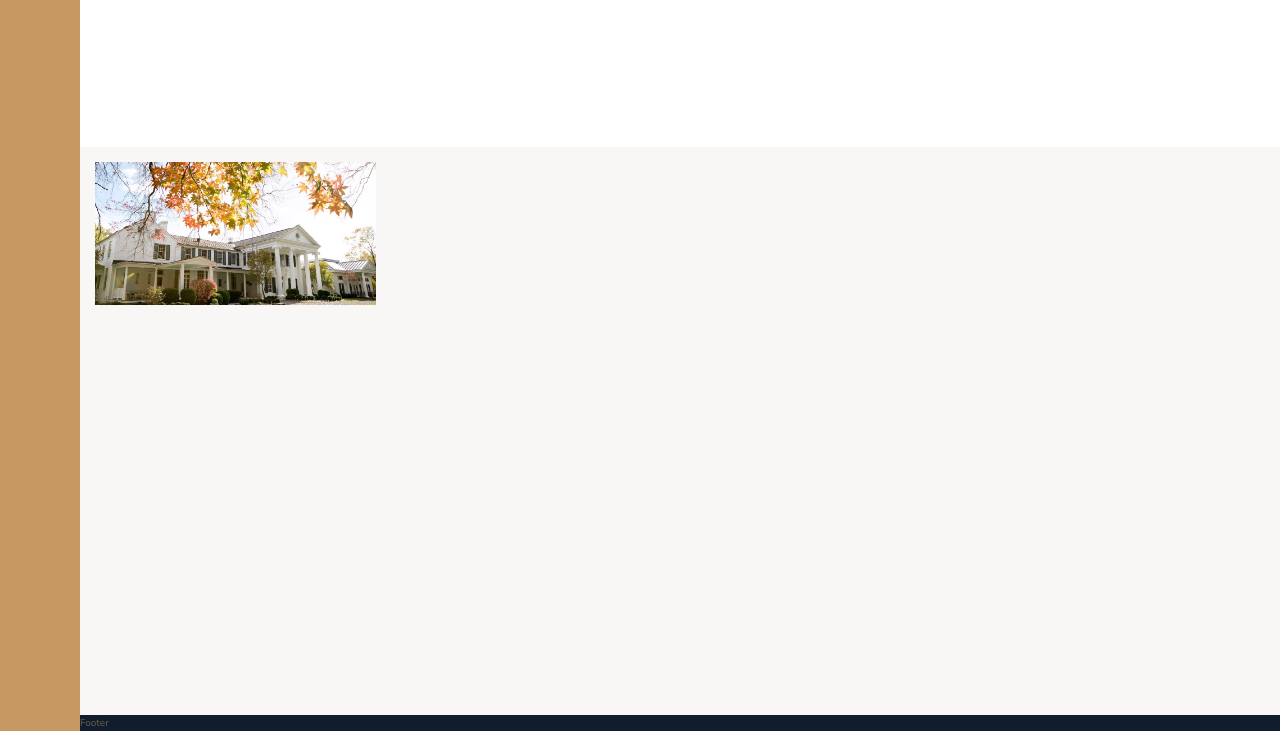
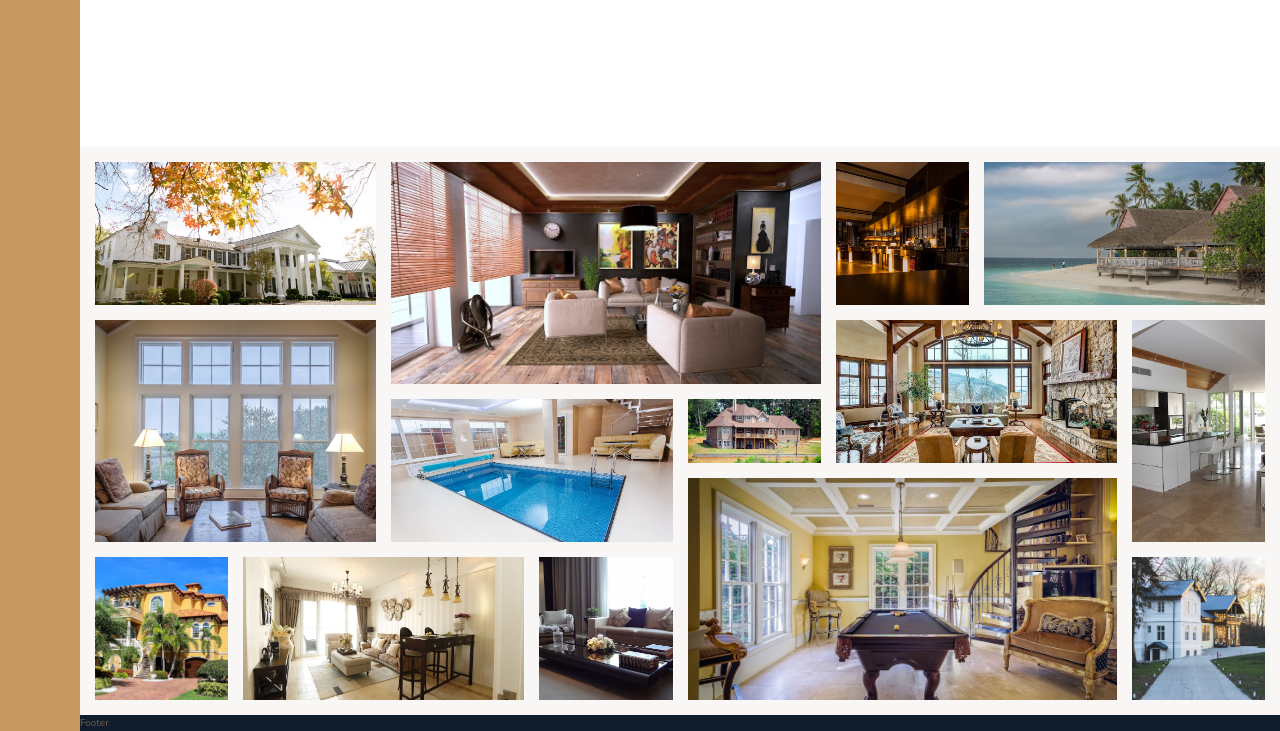
Before and after one commit to asonni/nexter, a website: page index.html in a window 1280 px wide. Shown: the part 2913-3644 px from the top of the page. Drawn offline with nearby package versions, Linux system fonts and the light colour scheme.

Commit message:
Building the Gallery - Part 2

```diff
--- a/index.html
+++ b/index.html
@@ -318,8 +318,66 @@
       <figure class="gallery__item gallery__item--1">
         <img src="img/gal-1.jpeg" alt="Gallery image 1" class="gallery__img" />
       </figure>
+      <figure class="gallery__item gallery__item--2">
+        <img src="img/gal-2.jpeg" alt="Gallery image 2" class="gallery__img" />
+      </figure>
+      <figure class="gallery__item gallery__item--3">
+        <img src="img/gal-3.jpeg" alt="Gallery image 3" class="gallery__img" />
+      </figure>
+      <figure class="gallery__item gallery__item--4">
+        <img src="img/gal-4.jpeg" alt="Gallery image 4" class="gallery__img" />
+      </figure>
+      <figure class="gallery__item gallery__item--5">
+        <img src="img/gal-5.jpeg" alt="Gallery image 5" class="gallery__img" />
+      </figure>
+      <figure class="gallery__item gallery__item--6">
+        <img src="img/gal-6.jpeg" alt="Gallery image 6" class="gallery__img" />
+      </figure>
+      <figure class="gallery__item gallery__item--7">
+        <img src="img/gal-7.jpeg" alt="Gallery image 7" class="gallery__img" />
+      </figure>
+      <figure class="gallery__item gallery__item--8">
+        <img src="img/gal-8.jpeg" alt="Gallery image 8" class="gallery__img" />
+      </figure>
+      <figure class="gallery__item gallery__item--9">
+        <img src="img/gal-9.jpeg" alt="Gallery image 9" class="gallery__img" />
+      </figure>
+      <figure class="gallery__item gallery__item--10">
+        <img
+          src="img/gal-10.jpeg"
+          alt="Gallery image 10"
+          class="gallery__img"
+        />
+      </figure>
+      <figure class="gallery__item gallery__item--11">
+        <img
+          src="img/gal-11.jpeg"
+          alt="Gallery image 11"
+          class="gallery__img"
+        />
+      </figure>
+      <figure class="gallery__item gallery__item--12">
+        <img
+          src="img/gal-12.jpeg"
+          alt="Gallery image 12"
+          class="gallery__img"
+        />
+      </figure>
+      <figure class="gallery__item gallery__item--13">
+        <img
+          src="img/gal-13.jpeg"
+          alt="Gallery image 13"
+          class="gallery__img"
+        />
+      </figure>
+      <figure class="gallery__item gallery__item--14">
+        <img
+          src="img/gal-14.jpeg"
+          alt="Gallery image 14"
+          class="gallery__img"
+        />
+      </figure>
     </section>
-
     <footer class="footer">
       Footer
     </footer>
--- a/sass/_gallery.scss
+++ b/sass/_gallery.scss
@@ -13,6 +13,71 @@
       grid-row: 1 / span 2;
       grid-column: 1 / span 2;
     }
+
+    &--2 {
+      grid-row: 1 / span 3;
+      grid-column: 3 / span 3;
+    }
+
+    &--3 {
+      grid-row: 1 / span 2;
+      grid-column: 6 / 7;
+    }
+
+    &--4 {
+      grid-row: 1 / span 2;
+      grid-column: 7 / -1;
+    }
+
+    &--5 {
+      grid-row: 3 / span 3;
+      grid-column: 1 / span 2;
+    }
+
+    &--6 {
+      grid-row: 4 / span 2;
+      grid-column: 3 / span 2;
+    }
+
+    &--7 {
+      grid-row: 4 / 5;
+      grid-column: 5 / 6;
+    }
+
+    &--8 {
+      grid-row: 3 / span 2;
+      grid-column: 6 / span 2;
+    }
+
+    &--9 {
+      grid-row: 3 / span 3;
+      grid-column: 8 / -1;
+    }
+
+    &--10 {
+      grid-row: 6 / span 2;
+      grid-column: 1 / 2;
+    }
+
+    &--11 {
+      grid-row: 6 / span 2;
+      grid-column: 2 / span 2;
+    }
+
+    &--12 {
+      grid-row: 6 / span 2;
+      grid-column: 4 / 5;
+    }
+
+    &--13 {
+      grid-row: 5 / span 3;
+      grid-column: 5 / span 3;
+    }
+
+    &--14 {
+      grid-row: 6 / span 2;
+      grid-column: 8 / -1;
+    }
   }
 
   &__img {
```
Also changed, not shown: css/style.css.
